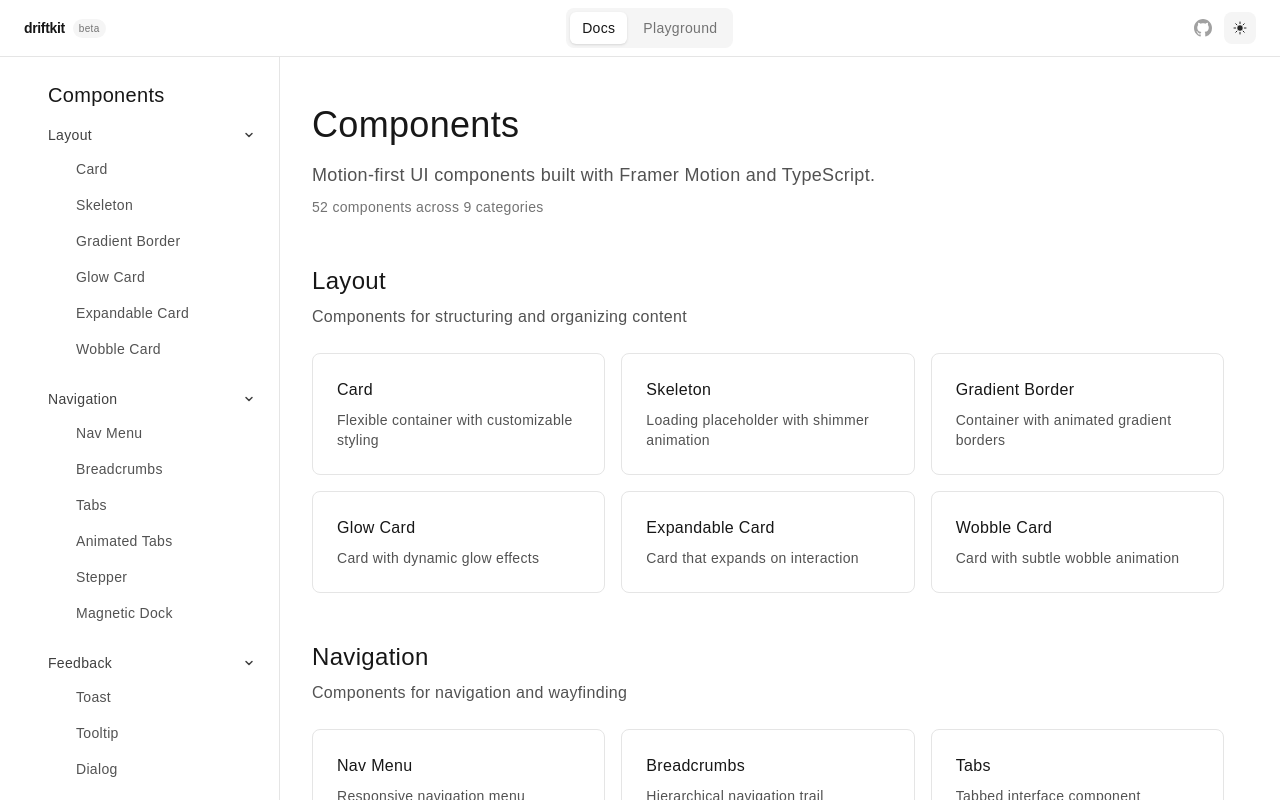
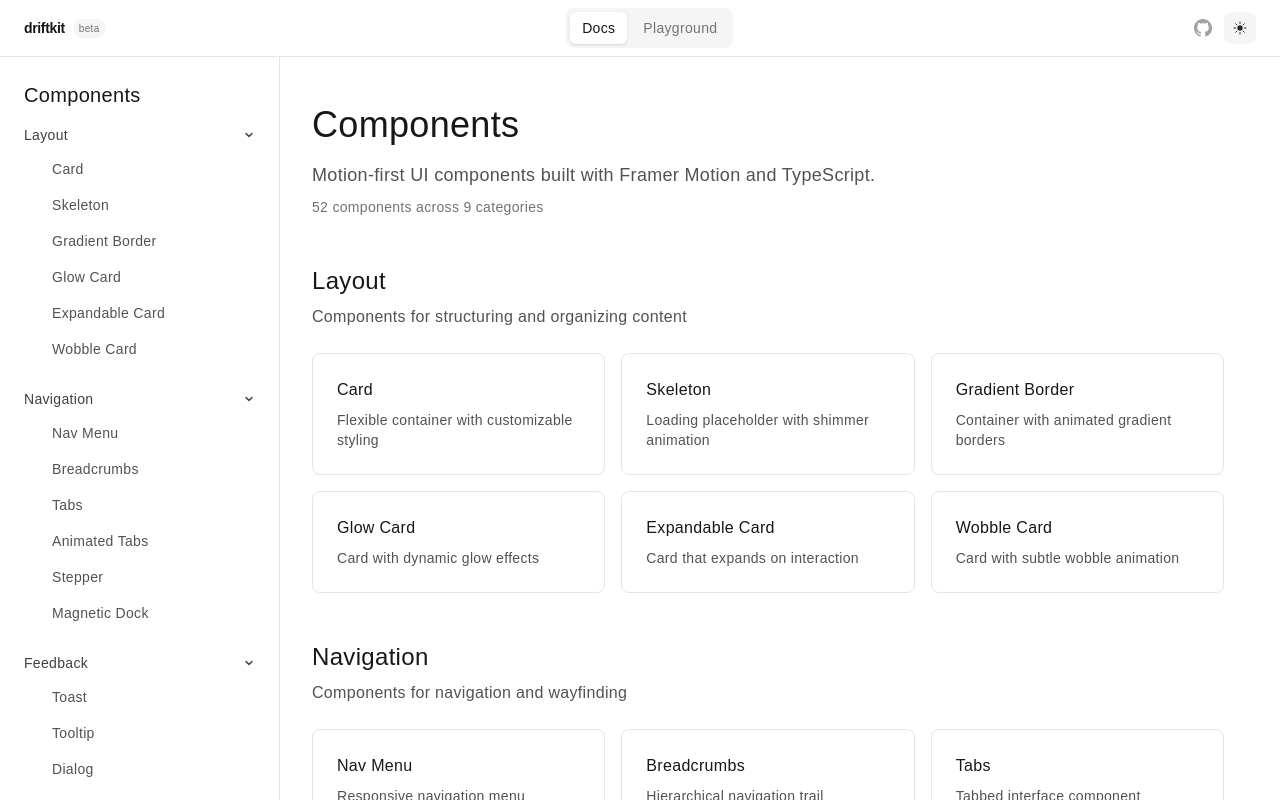
Before and after one commit to kippledigital/driftkit, a Next.js app: page /docs in a window 1280 px wide. Shown: the top 800 px of the page. Built offline with nearby package versions, Linux system fonts and the light colour scheme; a web font is replaced by a local one.

Commit message:
fix: align docs sidebar with nav logo — remove left padding

```diff
--- a/src/app/docs/layout.tsx
+++ b/src/app/docs/layout.tsx
@@ -60,8 +60,8 @@ function ComponentSidebar() {
   };
 
   return (
-    <aside className="w-64 shrink-0 bg-white/50 dark:bg-neutral-900/50 border-r border-neutral-200 dark:border-neutral-800 overflow-y-auto hidden lg:block">
-      <div className="p-6">
+    <aside className="w-64 shrink-0 border-r border-neutral-200 dark:border-neutral-800 overflow-y-auto hidden lg:block">
+      <div className="pr-6 py-6">
         <Link
           href="/docs"
           className="block mb-4 text-xl font-medium text-neutral-900 dark:text-white hover:text-neutral-600 dark:hover:text-neutral-300 transition-colors"
```
